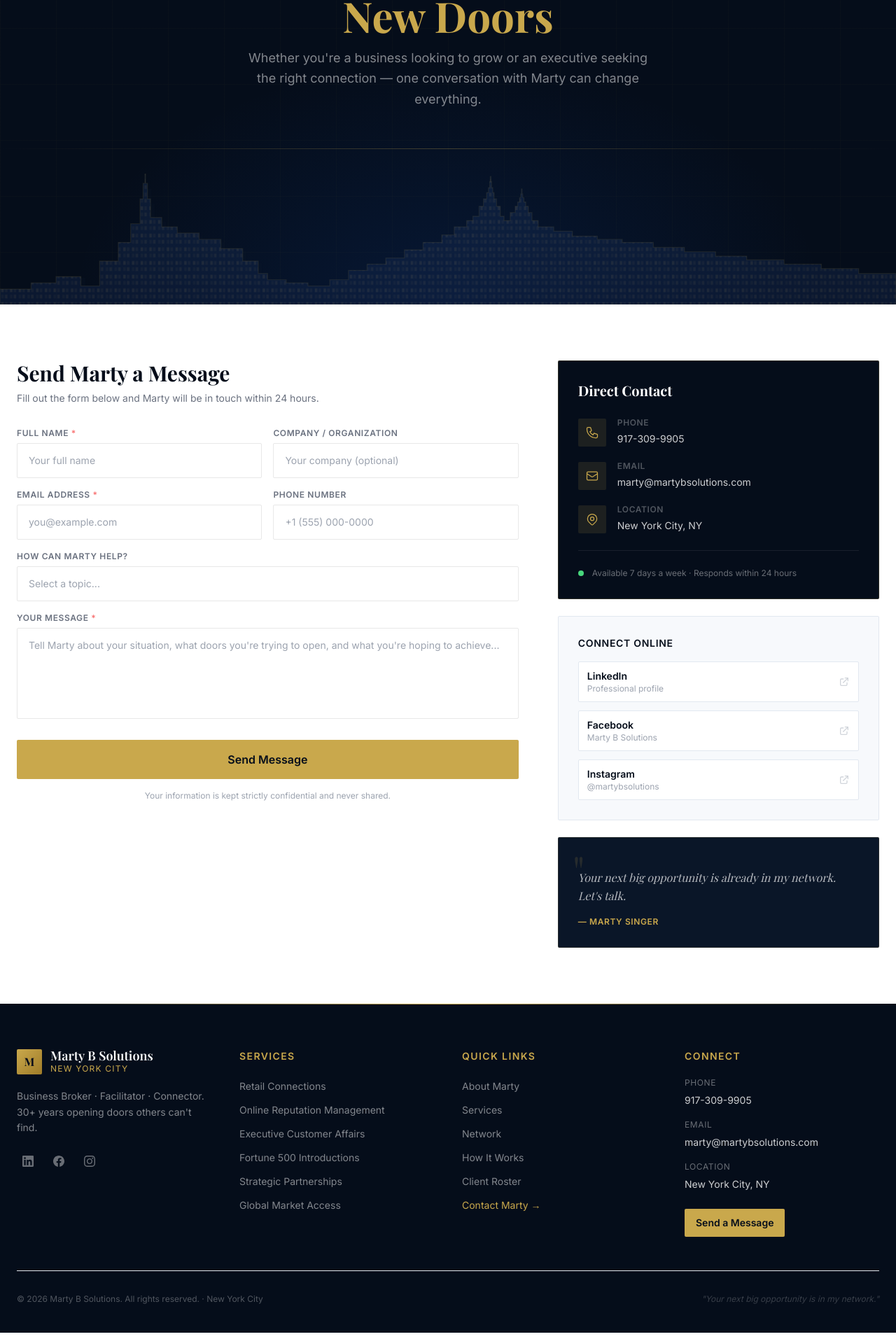
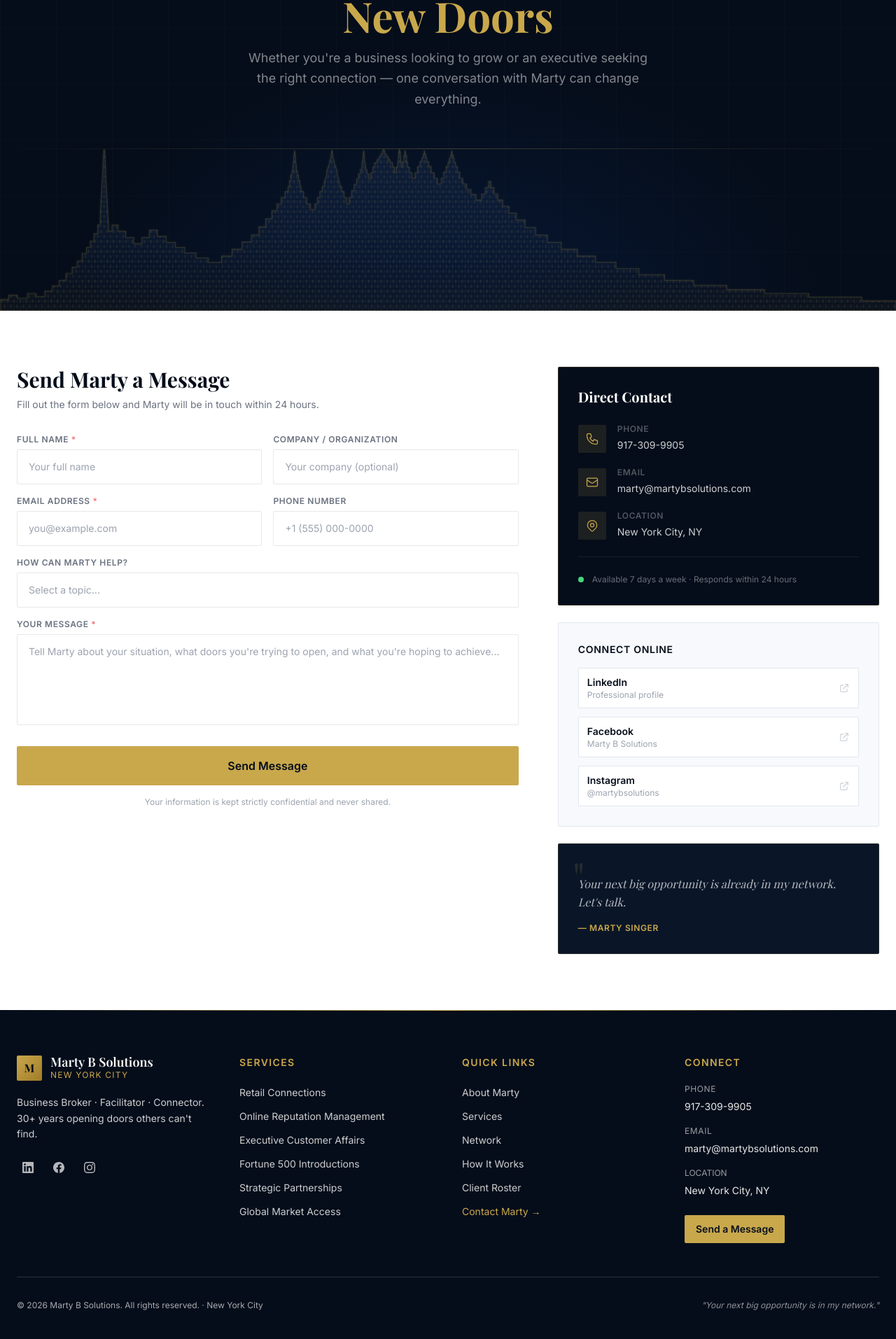
Before and after one commit to Drakebellisarii/MartyB_Solutions, a React (Create React App) app: page /contact in a window 1280 px wide. Shown: the part 280-2193 px from the top of the page at 70% size. Built offline with nearby package versions, Linux system fonts and the light colour scheme.

Commit message:
fix footer

```diff
--- a/src/App.css
+++ b/src/App.css
@@ -36,3 +36,22 @@
     transform: rotate(360deg);
   }
 }
+
+/* Gold scrollbar */
+::-webkit-scrollbar {
+  width: 6px;
+}
+::-webkit-scrollbar-track {
+  background: #050D1A;
+}
+::-webkit-scrollbar-thumb {
+  background: #C9A84C;
+  border-radius: 3px;
+}
+::-webkit-scrollbar-thumb:hover {
+  background: #D4B96B;
+}
+* {
+  scrollbar-width: thin;
+  scrollbar-color: #C9A84C #050D1A;
+}
--- a/src/App.js
+++ b/src/App.js
@@ -8,7 +8,6 @@ import Network from './components/sections/Network';
 import Process from './components/sections/Process';
 import ClientShowcase from './components/sections/ClientShowcase';
 import Testimonials from './components/sections/Testimonials';
-import CTAStrip from './components/sections/CTAStrip';
 import ContactPage from './pages/ContactPage';
 
 function HomePage() {
@@ -21,7 +20,6 @@ function HomePage() {
       <Process />
       <ClientShowcase />
       <Testimonials />
-      <CTAStrip />
     </Layout>
   );
 }
--- a/src/components/layout/Footer.jsx
+++ b/src/components/layout/Footer.jsx
@@ -39,7 +39,7 @@ const Footer = () => {
       {/* Gold top accent */}
       <div className="h-px w-full bg-gradient-to-r from-transparent via-gold-500 to-transparent" />
 
-      <div className="max-w-7xl mx-auto px-6 pt-16 pb-10">
+      <div className="relative z-10 max-w-7xl mx-auto px-6 pt-16 pb-10">
         <div className="grid grid-cols-1 md:grid-cols-2 lg:grid-cols-4 gap-10 mb-12">
 
           {/* Brand column */}
@@ -53,7 +53,7 @@ const Footer = () => {
                 <div className="text-gold-500 text-xs font-inter tracking-widest uppercase mt-0.5">New York City</div>
               </div>
             </div>
-            <p className="text-white/50 text-sm font-inter leading-relaxed mb-5">
+            <p className="text-white/80 text-sm font-inter leading-relaxed mb-5">
               Business Broker · Facilitator · Connector.<br />
               30+ years opening doors others can't find.
             </p>
@@ -69,7 +69,7 @@ const Footer = () => {
                   target="_blank"
                   rel="noopener noreferrer"
                   aria-label={s.name}
-                  className="w-8 h-8 flex items-center justify-center text-white/40 hover:text-gold-400 transition-colors duration-200"
+                  className="w-8 h-8 flex items-center justify-center text-white/70 hover:text-gold-400 transition-colors duration-200"
                 >
                   <svg className="w-4 h-4" fill="currentColor" viewBox="0 0 24 24" aria-hidden="true">
                     <path d={s.path} />
@@ -81,7 +81,7 @@ const Footer = () => {
 
           {/* Services column */}
           <div>
-            <h4 className="text-white font-inter font-semibold text-sm uppercase tracking-widest mb-5" style={{ color: '#C9A84C' }}>
+            <h4 className="font-inter font-semibold text-sm uppercase tracking-widest mb-5" style={{ color: '#C9A84C' }}>
               Services
             </h4>
             <ul className="space-y-2.5">
@@ -89,7 +89,7 @@ const Footer = () => {
                 <li key={s}>
                   <button
                     onClick={() => scrollToSection('services')}
-                    className="text-white/50 hover:text-white text-sm font-inter transition-colors duration-200 text-left"
+                    className="text-white/80 hover:text-white text-sm font-inter transition-colors duration-200 text-left"
                   >
                     {s}
                   </button>
@@ -100,7 +100,7 @@ const Footer = () => {
 
           {/* Quick links column */}
           <div>
-            <h4 className="text-white font-inter font-semibold text-sm uppercase tracking-widest mb-5" style={{ color: '#C9A84C' }}>
+            <h4 className="font-inter font-semibold text-sm uppercase tracking-widest mb-5" style={{ color: '#C9A84C' }}>
               Quick Links
             </h4>
             <ul className="space-y-2.5">
@@ -108,7 +108,7 @@ const Footer = () => {
                 <li key={l.label}>
                   <button
                     onClick={() => scrollToSection(l.id)}
-                    className="text-white/50 hover:text-white text-sm font-inter transition-colors duration-200 text-left"
+                    className="text-white/80 hover:text-white text-sm font-inter transition-colors duration-200 text-left"
                   >
                     {l.label}
                   </button>
@@ -127,25 +127,25 @@ const Footer = () => {
 
           {/* Contact column */}
           <div>
-            <h4 className="text-white font-inter font-semibold text-sm uppercase tracking-widest mb-5" style={{ color: '#C9A84C' }}>
+            <h4 className="font-inter font-semibold text-sm uppercase tracking-widest mb-5" style={{ color: '#C9A84C' }}>
               Connect
             </h4>
             <ul className="space-y-4">
               <li>
-                <div className="text-white/40 text-xs font-inter uppercase tracking-wider mb-1">Phone</div>
-                <a href="tel:917-309-9905" className="text-white/80 hover:text-gold-400 text-sm font-inter transition-colors duration-200">
+                <div className="text-white/60 text-xs font-inter uppercase tracking-wider mb-1">Phone</div>
+                <a href="tel:917-309-9905" className="text-white/90 hover:text-gold-400 text-sm font-inter transition-colors duration-200">
                   917-309-9905
                 </a>
               </li>
               <li>
-                <div className="text-white/40 text-xs font-inter uppercase tracking-wider mb-1">Email</div>
-                <a href="mailto:marty@martybsolutions.com" className="text-white/80 hover:text-gold-400 text-sm font-inter transition-colors duration-200 break-all">
+                <div className="text-white/60 text-xs font-inter uppercase tracking-wider mb-1">Email</div>
+                <a href="mailto:marty@martybsolutions.com" className="text-white/90 hover:text-gold-400 text-sm font-inter transition-colors duration-200 break-all">
                   marty@martybsolutions.com
                 </a>
               </li>
               <li>
-                <div className="text-white/40 text-xs font-inter uppercase tracking-wider mb-1">Location</div>
-                <span className="text-white/80 text-sm font-inter">New York City, NY</span>
+                <div className="text-white/60 text-xs font-inter uppercase trider mb-1">Location</div>
+                <span className="text-white/90 text-sm font-inter">New York City, NY</span>
               </li>
               <li className="pt-2">
                 <Link
@@ -160,15 +160,16 @@ const Footer = () => {
         </div>
 
         {/* Bottom bar */}
-        <div className="pt-8 border-t border-white/8 flex flex-col md:flex-row items-center justify-between gap-4">
-          <p className="text-white/30 text-xs font-inter">
+        <div className="pt-8 border-t border-white/15 flex flex-col md:flex-row items-center justify-between gap-4">
+          <p className="text-white/65 text-xs font-inter">
             © 2026 Marty B Solutions. All rights reserved. · New York City
           </p>
-          <p className="text-white/20 text-xs font-inter italic">
+          <p className="text-white/55 text-xs font-inter italic">
             "Your next big opportunity is in my network."
           </p>
         </div>
       </div>
+
     </footer>
   );
 };
--- a/src/components/ui/NYCSkyline.jsx
+++ b/src/components/ui/NYCSkyline.jsx
@@ -1,121 +1,147 @@
 import React from 'react';
 
 const NYCSkyline = ({ className = '', opacity = 1 }) => {
-  // Manhattan skyline silhouette — left to right, traced as a closed polygon
-  // ViewBox: 0 0 1440 250 (y=250 is ground level, buildings grow upward)
+  // Full NYC skyline: low L-Manh left, One WTC spike, FiDi cluster,
+  // Chrysler crown, Empire State setbacks + spire, 432 Park slender,
+  // more midtown towers, gradual descent right.
+  // ViewBox 0 0 1440 260 — y=260 is ground level.
   const skylinePath = `
-    M 0,250
-    L 0,225 L 50,225 L 50,215 L 90,215 L 90,205 L 130,205
-    L 130,220 L 160,220
-    L 160,180 L 190,180
-    L 190,150 L 210,150
-    L 210,120 L 225,120
-    L 225,80 L 230,80
-    L 230,55 L 233,55
-    L 233,40 L 234,40
-    L 234,55 L 237,55
-    L 237,80 L 242,80
-    L 242,110 L 260,110
-    L 260,125 L 285,125
-    L 285,135 L 320,135
-    L 320,145 L 355,145
-    L 355,160 L 390,160
-    L 390,180 L 415,180
-    L 415,200 L 430,200
-    L 430,210 L 460,210
-    L 460,215 L 495,215
-    L 495,220 L 530,220
-    L 530,210 L 560,210
-    L 560,195 L 590,195
-    L 590,185 L 620,185
-    L 620,175 L 650,175
-    L 650,162 L 680,162
-    L 680,150 L 710,150
-    L 710,138 L 730,138
-    L 730,125 L 750,125
-    L 750,115 L 760,115
-    L 760,108 L 770,108
-    L 770,92  L 777,92
-    L 777,80  L 782,80
-    L 782,70  L 785,70
-    L 785,62  L 787,62
-    L 787,52  L 788,52
-    L 788,44  L 789,44
-    L 789,52  L 790,52
-    L 790,62  L 792,62
-    L 792,70  L 794,70
-    L 794,80  L 798,80
-    L 798,92  L 804,92
-    L 804,108 L 810,108
-    L 810,115 L 820,115
-    L 820,102 L 828,102
-    L 828,92  L 832,92
-    L 832,85  L 835,85
-    L 835,78  L 837,78
-    L 837,72  L 838,72
-    L 838,64  L 839,64
-    L 839,72  L 840,72
-    L 840,78  L 842,78
-    L 842,85  L 845,85
-    L 845,92  L 849,92
-    L 849,102 L 855,102
-    L 855,115 L 865,115
-    L 865,125 L 890,125
-    L 890,132 L 920,132
-    L 920,140 L 960,140
-    L 960,145 L 1000,145
-    L 1000,150 L 1050,150
-    L 1050,158 L 1100,158
-    L 1100,165 L 1150,165
-    L 1150,172 L 1200,172
-    L 1200,178 L 1260,178
-    L 1260,185 L 1320,185
-    L 1320,192 L 1380,192
-    L 1380,200 L 1440,200
-    L 1440,250 Z
+    M0,260
+    L0,242 L14,242 L14,235 L28,235 L28,240 L44,240 L44,232 L58,232 L58,237 L72,237
+    L72,228 L84,228 L84,220 L95,220 L95,211 L106,211 L106,200 L116,200
+    L116,190 L124,190 L124,180 L132,180 L132,168 L139,168 L139,158 L145,158
+    L145,148 L151,148 L151,136 L157,136 L157,122 L161,122
+    L161,105 L162,88 L163,70 L164,53 L165,38 L165.5,24 L166,13 L166.5,6 L167,2
+    L167.5,0 L168,2 L168.5,6 L169,13 L169.5,24 L170,38
+    L170.5,53 L171.5,70 L172.5,88 L173.5,105 L174.5,122
+    L174.5,132 L180,132 L180,122 L190,122 L190,132 L202,132
+    L202,142 L215,142 L215,152 L228,152 L228,142 L240,142
+    L240,130 L253,130 L253,140 L267,140 L267,150 L282,150
+    L282,158 L297,158 L297,167 L315,167 L315,175 L335,175
+    L335,182 L356,182 L356,172 L373,172 L373,161 L389,161 L389,149 L404,149
+    L404,138 L416,138 L416,125 L427,125 L427,112 L437,112
+    L437,99 L445,99 L445,88 L452,88 L452,78 L458,78 L458,68 L463,68
+    L463,60 L465,60 L465,51 L467,51 L467,42 L469,42 L469,35 L470.5,35
+    L470.5,28 L471.5,22 L472,16 L472.5,10 L473,6 L473.5,2
+    L474,6 L474.5,10 L475,16 L475.5,22 L476.5,28
+    L476.5,35 L478,35 L478,42 L480,42 L480,51 L482,51 L482,60 L484,60
+    L484,68 L488,68 L488,78 L493,78 L493,88 L499,88 L499,97 L506,97
+    L506,88 L510,88 L510,78 L514,78 L514,68 L518,68 L518,60 L521,60
+    L521,54 L522.5,49 L524,44 L525,40
+    L525,36 L526.5,31 L528,27 L529.5,23
+    L529.5,20 L531,16 L532,13
+    L532,10 L532.5,7 L533,4 L533.5,1 L534,4 L534.5,7 L535,10
+    L535,13 L536,16 L537.5,20
+    L537.5,23 L539,27 L540.5,31 L542,36
+    L542,40 L543,44 L544.5,49 L546,54
+    L546,60 L549,60 L549,68 L553,68 L553,78 L557,78 L557,88 L561,88
+    L561,78 L565,78 L565,67 L569,67 L569,57 L573,57
+    L573,48 L576,48 L576,40 L579,40 L579,33 L581.5,33
+    L581.5,26 L582.5,20 L583,15 L583.5,10 L584,6 L584.5,2
+    L585,6 L585.5,10 L586,15 L586.5,20 L587.5,26
+    L587.5,33 L590,33 L590,40 L593,40 L593,48 L596,48
+    L596,38 L599,38 L599,29 L602,29 L602,22 L606,22
+    L606,17 L609,17 L609,12 L612,12 L612,8 L614.5,8
+    L614.5,4 L615.5,2 L616.5,0 L617,0 L617.5,2 L618.5,4
+    L618.5,8 L621,8 L621,12 L624,12 L624,17 L627,17
+    L627,22 L631,22 L631,29 L634,29 L634,38 L637,38
+    L637,29 L639,29 L639,20 L640,20
+    L640,12 L640.5,12 L640.5,5 L641,5 L641.5,2 L642,0
+    L642.5,2 L643,5 L643.5,5 L643.5,12 L644,12
+    L644,20 L645,20 L645,29 L647,29
+    L647,20 L649,20 L649,11 L650.5,11 L650.5,5 L651,2
+    L651.5,5 L652,11 L653.5,11 L653.5,20 L655,20 L655,29 L658,29
+    L658,38 L662,38 L662,47 L667,47
+    L667,38 L671,38 L671,28 L675,28 L675,20 L678,20
+    L678,14 L680,14 L680,9 L681.5,9 L681.5,5 L682,2
+    L682.5,5 L683,9 L684.5,9 L684.5,14 L686,14
+    L686,20 L689,20 L689,28 L693,28 L693,38 L698,38 L698,47 L703,47 L703,56 L709,56
+    L709,47 L713,47 L713,37 L717,37 L717,28 L720,28
+    L720,21 L722,21 L722,15 L724,15 L724,10 L725.5,10
+    L725.5,5 L726,2 L726.5,5 L727,10 L728.5,10
+    L728.5,15 L730,15 L730,21 L732,21 L732,28 L735,28
+    L735,37 L739,37 L739,47 L744,47 L744,56 L750,56 L750,65 L757,65
+    L757,73 L765,73 L765,82 L774,82
+    L774,72 L780,72 L780,62 L785,62 L785,52 L789,52
+    L789,62 L794,62 L794,72 L800,72 L800,82 L808,82 L808,92 L818,92
+    L818,103 L830,103 L830,114 L844,114 L844,126 L861,126
+    L861,138 L880,138 L880,150 L902,150 L902,161 L928,161
+    L928,172 L957,172 L957,182 L990,182 L990,192 L1027,192
+    L1027,202 L1068,202 L1068,211 L1115,211 L1115,219 L1168,219
+    L1168,226 L1229,226 L1229,232 L1300,232 L1300,238 L1385,238
+    L1385,244 L1440,244
+    L1440,260 Z
   `;
+
+  const id = 'nyc';
 
   return (
     <svg
-      viewBox="0 0 1440 250"
+      viewBox="0 0 1440 260"
       xmlns="http://www.w3.org/2000/svg"
       preserveAspectRatio="xMidYMax slice"
       className={className}
-      style={{ opacity }}
+      style={{ opacity, display: 'block' }}
       aria-hidden="true"
     >
       <defs>
-        <pattern id="windows" x="0" y="0" width="14" height="22" patternUnits="userSpaceOnUse">
-          <rect x="2" y="4" width="4" height="6" fill="rgba(232,201,125,0.18)" />
-          <rect x="8" y="4" width="4" height="6" fill="rgba(232,201,125,0.10)" />
-          <rect x="2" y="14" width="4" height="6" fill="rgba(232,201,125,0.08)" />
-          <rect x="8" y="14" width="4" height="6" fill="rgba(232,201,125,0.14)" />
+        <linearGradient id={`${id}Grad`} x1="0" y1="0" x2="0" y2="1">
+          <stop offset="0%" stopColor="#1A3460" stopOpacity="0.65" />
+          <stop offset="60%" stopColor="#0D1F3C" stopOpacity="0.85" />
+          <stop offset="100%" stopColor="#050D1A" stopOpacity="1" />
+        </linearGradient>
+
+        <pattern id={`${id}Win`} x="0" y="0" width="10" height="16" patternUnits="userSpaceOnUse">
+          <rect x="1" y="2" width="3" height="5" fill="rgba(232,201,125,0.22)" />
+          <rect x="6" y="2" width="3" height="5" fill="rgba(232,201,125,0.10)" />
+          <rect x="1" y="10" width="3" height="5" fill="rgba(232,201,125,0.07)" />
+          <rect x="6" y="10" width="3" height="5" fill="rgba(232,201,125,0.18)" />
         </pattern>
-        <clipPath id="buildingMask">
+
+        <clipPath id={`${id}Clip`}>
           <path d={skylinePath} />
         </clipPath>
-        <linearGradient id="skylineGrad" x1="0" y1="0" x2="0" y2="1">
-          <stop offset="0%" stopColor="#1A3460" stopOpacity="0.7" />
-          <stop offset="100%" stopColor="#112347" stopOpacity="0.95" />
-        </linearGradient>
+
+        <filter id={`${id}Glow`}>
+          <feGaussianBlur stdDeviation="2" result="blur" />
+          <feComposite in="SourceGraphic" in2="blur" operator="over" />
+        </filter>
       </defs>
 
-      {/* Background buildings — slightly lighter, further away */}
-      <path d={skylinePath} fill="rgba(10,22,40,0.5)" transform="translate(8, 12) scale(0.995, 0.95)" />
+      {/* Distant shadow layer — depth effect */}
+      <path
+        d={skylinePath}
+        fill="rgba(5,13,26,0.6)"
+        transform="translate(6,10) scale(0.996,0.96)"
+      />
 
-      {/* Main building silhouette */}
-      <path d={skylinePath} fill="url(#skylineGrad)" />
+      {/* Main silhouette */}
+      <path d={skylinePath} fill={`url(#${id}Grad)`} />
 
-      {/* Window lights clipped to building shapes */}
-      <rect width="1440" height="250" fill="url(#windows)" clipPath="url(#buildingMask)" />
+      {/* Window lights */}
+      <rect width="1440" height="260" fill={`url(#${id}Win)`} clipPath={`url(#${id}Clip)`} />
 
-      {/* Top edge glow line */}
+      {/* Gold roofline glow */}
       <path
         d={skylinePath}
         fill="none"
-        stroke="rgba(201,168,76,0.2)"
-        strokeWidth="1.5"
+        stroke="rgba(201,168,76,0.35)"
+        strokeWidth="1.2"
+        filter={`url(#${id}Glow)`}
       />
+
+      {/* Subtle city-light ambient at base */}
+      <rect
+        x="0" y="200" width="1440" height="60"
+        fill="url(#baseGlow)"
+        clipPath={`url(#${id}Clip)`}
+      />
+      <defs>
+        <linearGradient id="baseGlow" x1="0" y1="0" x2="0" y2="1">
+          <stop offset="0%" stopColor="rgba(201,168,76,0)" />
+          <stop offset="100%" stopColor="rgba(201,168,76,0.06)" />
+        </linearGradient>
+      </defs>
     </svg>
   );
 };
--- a/src/components/ui/scroll-expansion-hero.jsx
+++ b/src/components/ui/scroll-expansion-hero.jsx
@@ -144,6 +144,7 @@ const ScrollExpandMedia = ({
                   maxWidth: '95vw',
                   maxHeight: '85vh',
                   boxShadow: '0px 0px 80px rgba(0,0,0,0.5)',
+                  opacity: Math.min(scrollProgress * 8, 1),
                 }}
               >
                 {mediaType === 'video' ? (
```
Also changed, not shown: src/components/sections/CTAStrip.jsx (+21 -49 lines), src/components/sections/Network.jsx (+0 -23 lines).
